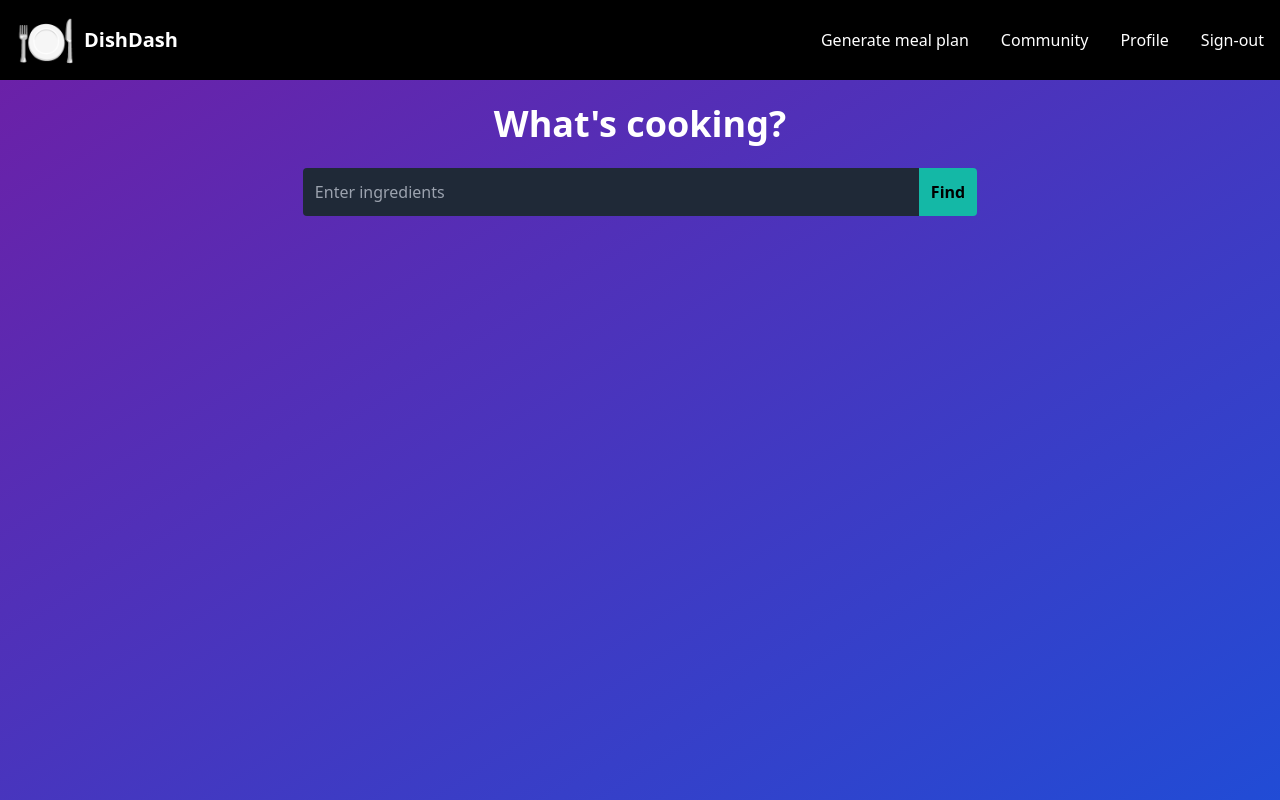
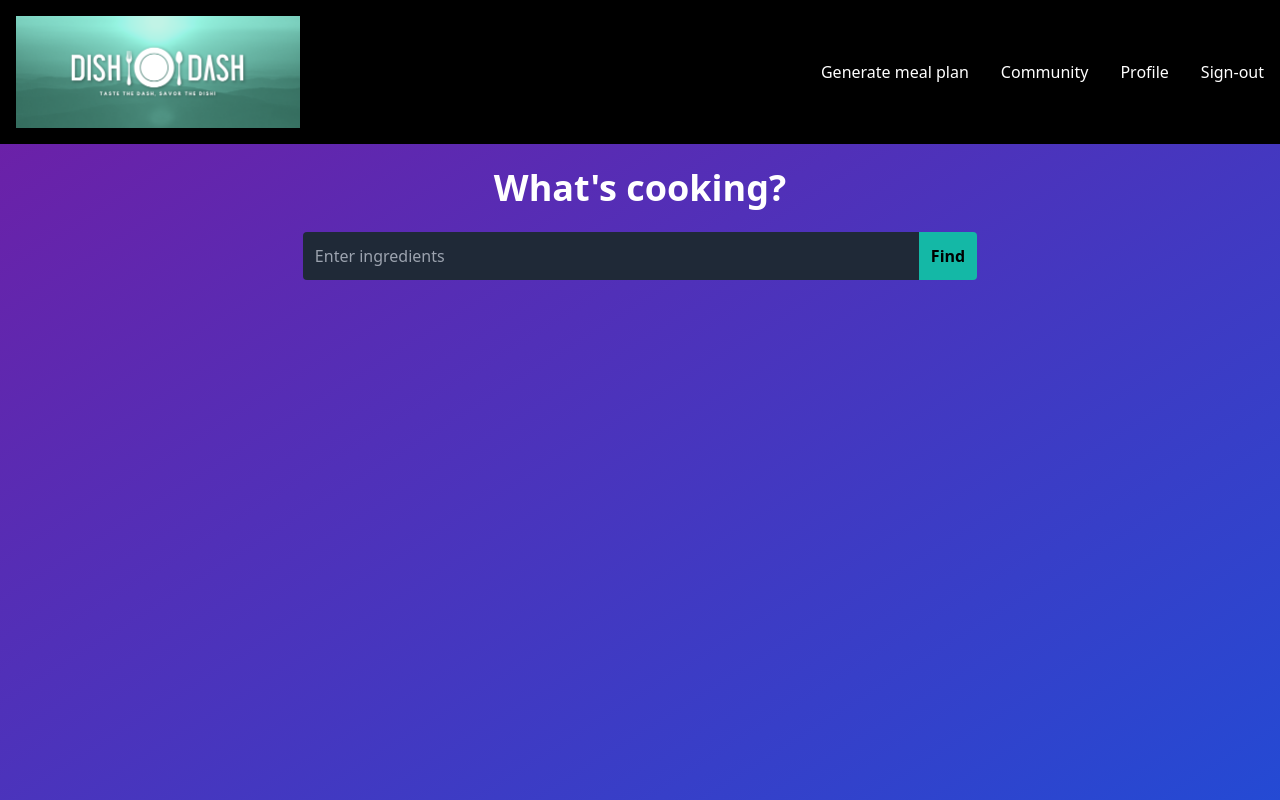
Before and after one commit to NokulungaM/DataForgeAI-Capstone-FullStack, a Next.js app in the folder client/: page /search in a window 1280 px wide. Shown: the top 800 px of the page. Built offline with nearby package versions, Linux system fonts and the light colour scheme.

Commit message:
navbarEnhancement

```diff
--- a/client/src/components/Navbar/Navbar.jsx
+++ b/client/src/components/Navbar/Navbar.jsx
@@ -15,9 +15,8 @@ const Navbar = ({ isLandingPage, isAuthPage, isSearchPage, isMealPlanPage }) =>
     <nav className="bg-black text-white p-4">
       <div className="container mx-auto flex justify-between items-center">
         {/* Logo */}
-        <div className="flex items-center space-x-2 cursor-pointer" onClick={() => router.push('/')}>
-          <span className="text-5xl">🍽️</span>
-          <span className="text-xl font-bold">DishDash</span>
+        <div className="flex items-center cursor-pointer" onClick={() => router.push('/')}>
+          <img src="/DishDashOfficialLogo.png" alt="DishDash Logo" className="h-28 w-auto" /> {/* Further Increased Logo Size */}
         </div>
 
         {/* Desktop Menu */}
@@ -37,7 +36,6 @@ const Navbar = ({ isLandingPage, isAuthPage, isSearchPage, isMealPlanPage }) =>
           ) : isSearchPage ? (
             // Search page buttons
             <>
-
               <a href="/meal-plan" className="hover:text-green-500">Generate meal plan</a>
               <a href="/community" className="hover:text-green-500">Community</a>
               <a href="/profile" className="hover:text-green-500">Profile</a>
@@ -62,9 +60,7 @@ const Navbar = ({ isLandingPage, isAuthPage, isSearchPage, isMealPlanPage }) =>
                 </>
               ) : (
                 <>
-                  {/* <a href="/about" className="hover:text-green-500">About us</a> */}
                   <a href="/auth/signin" className="bg-green-500 hover:bg-green-600 px-6 py-3 rounded-full text-white font-semibold transition-transform transform hover:scale-105 shadow-lg">Sign in</a>
-                  {/* <a href="/auth/signup" className="hover:text-green-500">Sign up</a> */}
                 </>
               )}
             </>
```
Also changed, not shown: client/public/DishdashOfficialLogo.png (added).
